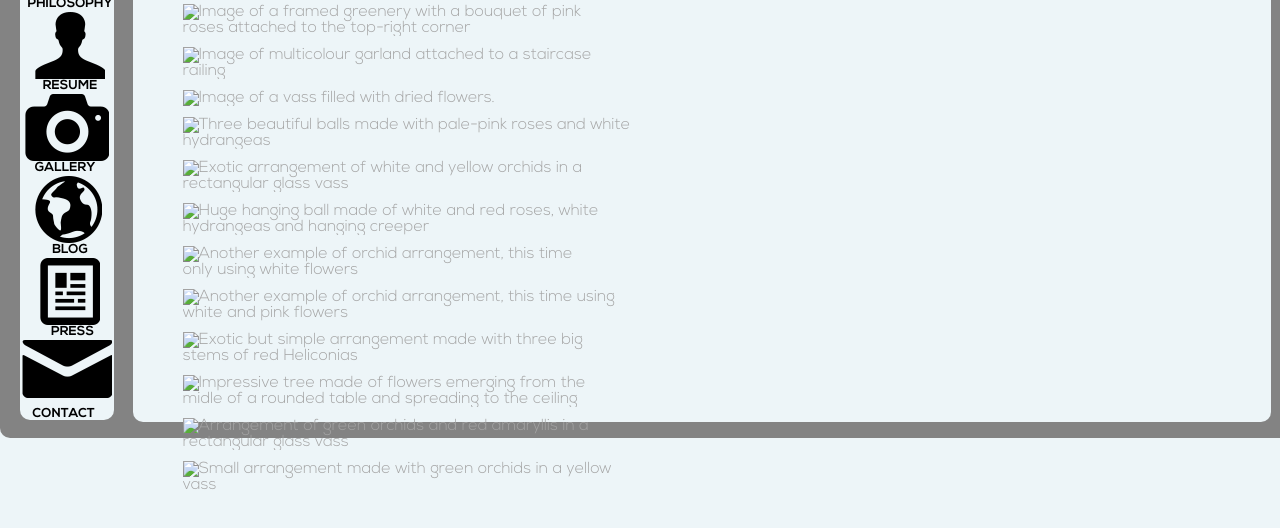
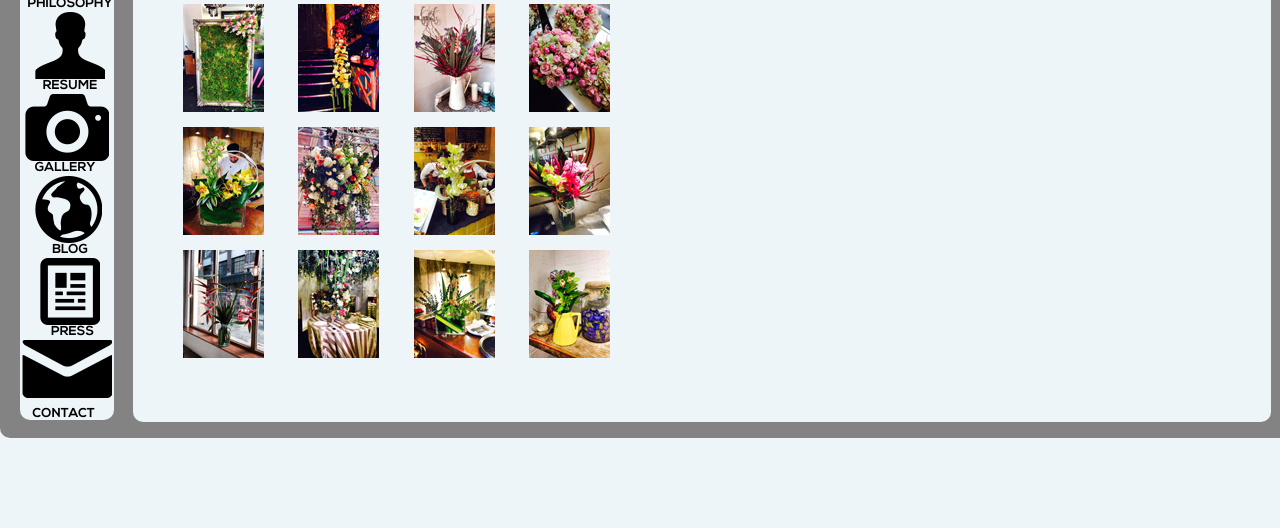
Before and after one commit to juan-calle/paloOnder, a plain HTML site: page html/gallery.html in a window 1280 px wide. Shown: the part 268-796 px from the top of the page. Drawn offline with Linux system fonts and the light colour scheme.

Commit message:
fixed missing extension on image files

```diff
--- a/html/gallery.html
+++ b/html/gallery.html
@@ -55,18 +55,18 @@
                 <h1>GALLERY</h1>
                	<p id="desktop">Click on the images to magnify them on the right</p>
                 <p id="mobile">This is a little showcase of my jobs</p>
-                <a href="#" id="image1" onclick="changeImage('galleryBig1')"><img class="grid" src="../assets/images/desktop/gallery1" alt="Image of a framed greenery with a bouquet of pink roses attached to the top-right corner" /></a>
-                <a href="#" id="image2" onclick="changeImage('galleryBig2')"><img class="grid" src="../assets/images/desktop/gallery2" alt="Image of  multicolour garland attached to a staircase railing" /></a>
-                <a href="#" id="image3" onclick="changeImage('galleryBig3')"><img class="grid" src="../assets/images/desktop/gallery3" alt="Image of a vass filled with dried flowers." /></a>
-                <a href="#" id="image4" onclick="changeImage('galleryBig4')"><img class="grid2" src="../assets/images/desktop/gallery4" alt="Three beautiful balls made with pale-pink roses and white hydrangeas" /></a>
-                <a href="#" id="image5" onclick="changeImage('galleryBig5')"><img class="grid" src="../assets/images/desktop/gallery5" alt="Exotic arrangement of white and yellow orchids in a rectangular glass vass" /></a>
-                <a href="#" id="image6" onclick="changeImage('galleryBig6')"><img class="grid" src="../assets/images/desktop/gallery6" alt="Huge hanging ball made of white and red roses, white hydrangeas and hanging creeper " /></a>
-                <a href="#" id="image7" onclick="changeImage('galleryBig7')"><img class="grid" src="../assets/images/desktop/gallery7" alt="Another example of orchid arrangement, this time only using white flowers" /></a>
-                <a href="#" id="image8" onclick="changeImage('galleryBig8')"><img class="grid2" src="../assets/images/desktop/gallery8" alt="Another example of orchid arrangement, this time using white and pink flowers" /></a>
-                <a href="#" id="image9" onclick="changeImage('galleryBig9')"><img class="grid" src="../assets/images/desktop/gallery9" alt="Exotic but simple arrangement made with three big stems of red Heliconias" /></a>
-                <a href="#" id="image10" onclick="changeImage('galleryBig10')"><img class="grid" src="../assets/images/desktop/gallery10" alt="Impressive tree made of flowers emerging from the midle of a rounded table and spreading to the ceiling" /></a>
-                <a href="#" id="image11" onclick="changeImage('galleryBig11')"><img class="grid" src="../assets/images/desktop/gallery11" alt="Arrangement of green orchids and red amaryllis in a rectangular glass vass" /></a>
-                <a href="#" id="image12" onclick="changeImage('galleryBig12')"><img class="grid2" src="../assets/images/desktop/gallery12" alt="Small arrangement made with green orchids in a yellow vass" /></a>
+                <a href="#" id="image1" onclick="changeImage('galleryBig1')"><img class="grid" src="../assets/images/desktop/gallery1.png" alt="Image of a framed greenery with a bouquet of pink roses attached to the top-right corner" /></a>
+                <a href="#" id="image2" onclick="changeImage('galleryBig2')"><img class="grid" src="../assets/images/desktop/gallery2.png" alt="Image of  multicolour garland attached to a staircase railing" /></a>
+                <a href="#" id="image3" onclick="changeImage('galleryBig3')"><img class="grid" src="../assets/images/desktop/gallery3.png" alt="Image of a vass filled with dried flowers." /></a>
+                <a href="#" id="image4" onclick="changeImage('galleryBig4')"><img class="grid2" src="../assets/images/desktop/gallery4.png" alt="Three beautiful balls made with pale-pink roses and white hydrangeas" /></a>
+                <a href="#" id="image5" onclick="changeImage('galleryBig5')"><img class="grid" src="../assets/images/desktop/gallery5.png" alt="Exotic arrangement of white and yellow orchids in a rectangular glass vass" /></a>
+                <a href="#" id="image6" onclick="changeImage('galleryBig6')"><img class="grid" src="../assets/images/desktop/gallery6.png" alt="Huge hanging ball made of white and red roses, white hydrangeas and hanging creeper " /></a>
+                <a href="#" id="image7" onclick="changeImage('galleryBig7')"><img class="grid" src="../assets/images/desktop/gallery7.png" alt="Another example of orchid arrangement, this time only using white flowers" /></a>
+                <a href="#" id="image8" onclick="changeImage('galleryBig8')"><img class="grid2" src="../assets/images/desktop/gallery8.png" alt="Another example of orchid arrangement, this time using white and pink flowers" /></a>
+                <a href="#" id="image9" onclick="changeImage('galleryBig9')"><img class="grid" src="../assets/images/desktop/gallery9.png" alt="Exotic but simple arrangement made with three big stems of red Heliconias" /></a>
+                <a href="#" id="image10" onclick="changeImage('galleryBig10')"><img class="grid" src="../assets/images/desktop/gallery10.png" alt="Impressive tree made of flowers emerging from the midle of a rounded table and spreading to the ceiling" /></a>
+                <a href="#" id="image11" onclick="changeImage('galleryBig11')"><img class="grid" src="../assets/images/desktop/gallery11.png" alt="Arrangement of green orchids and red amaryllis in a rectangular glass vass" /></a>
+                <a href="#" id="image12" onclick="changeImage('galleryBig12')"><img class="grid2" src="../assets/images/desktop/gallery12.png" alt="Small arrangement made with green orchids in a yellow vass" /></a>
             </div>
 
            	<div class="rightColumn" id="bigImage">
```
Also changed, not shown: html/philosophy.html (+4 -4 lines).
